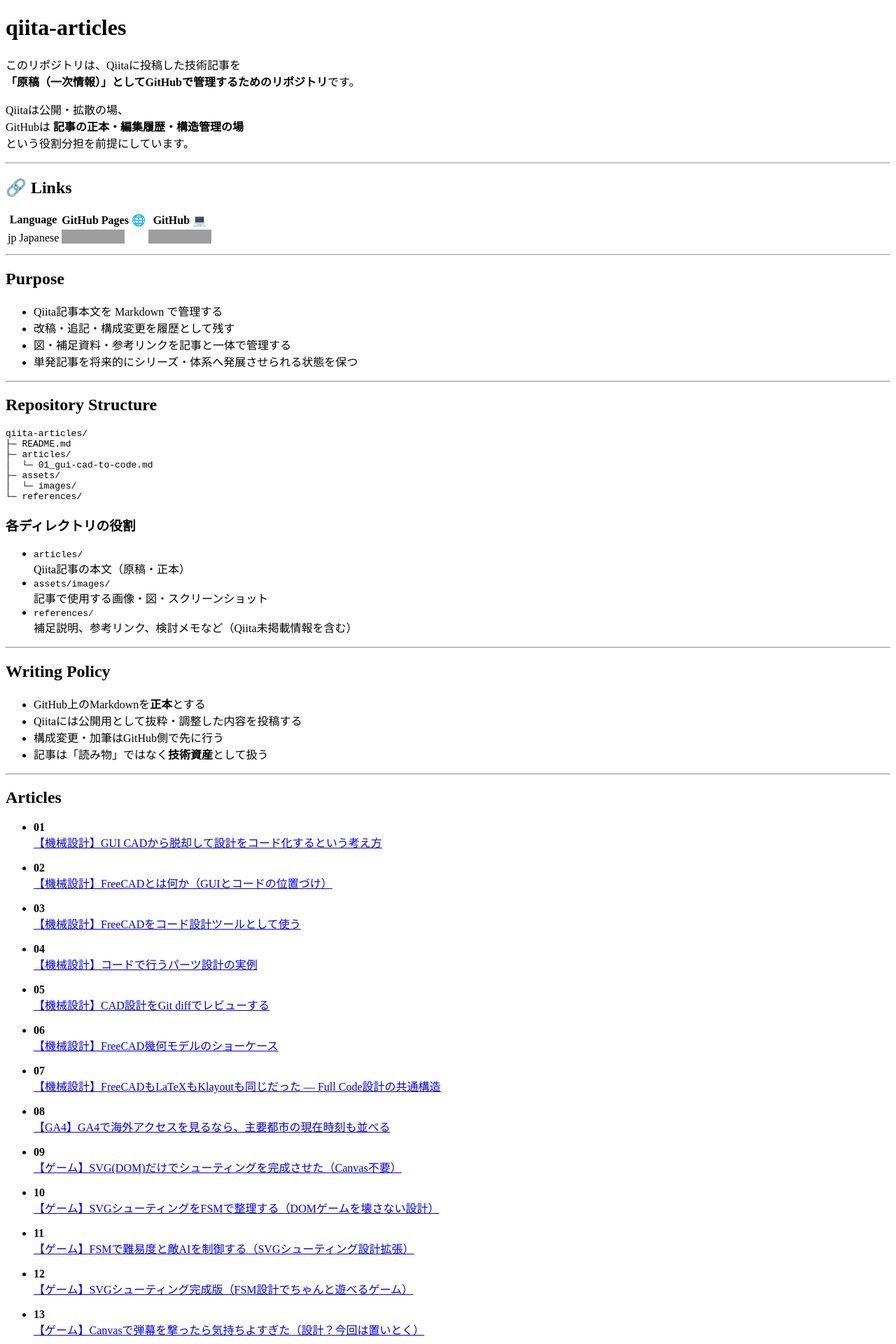
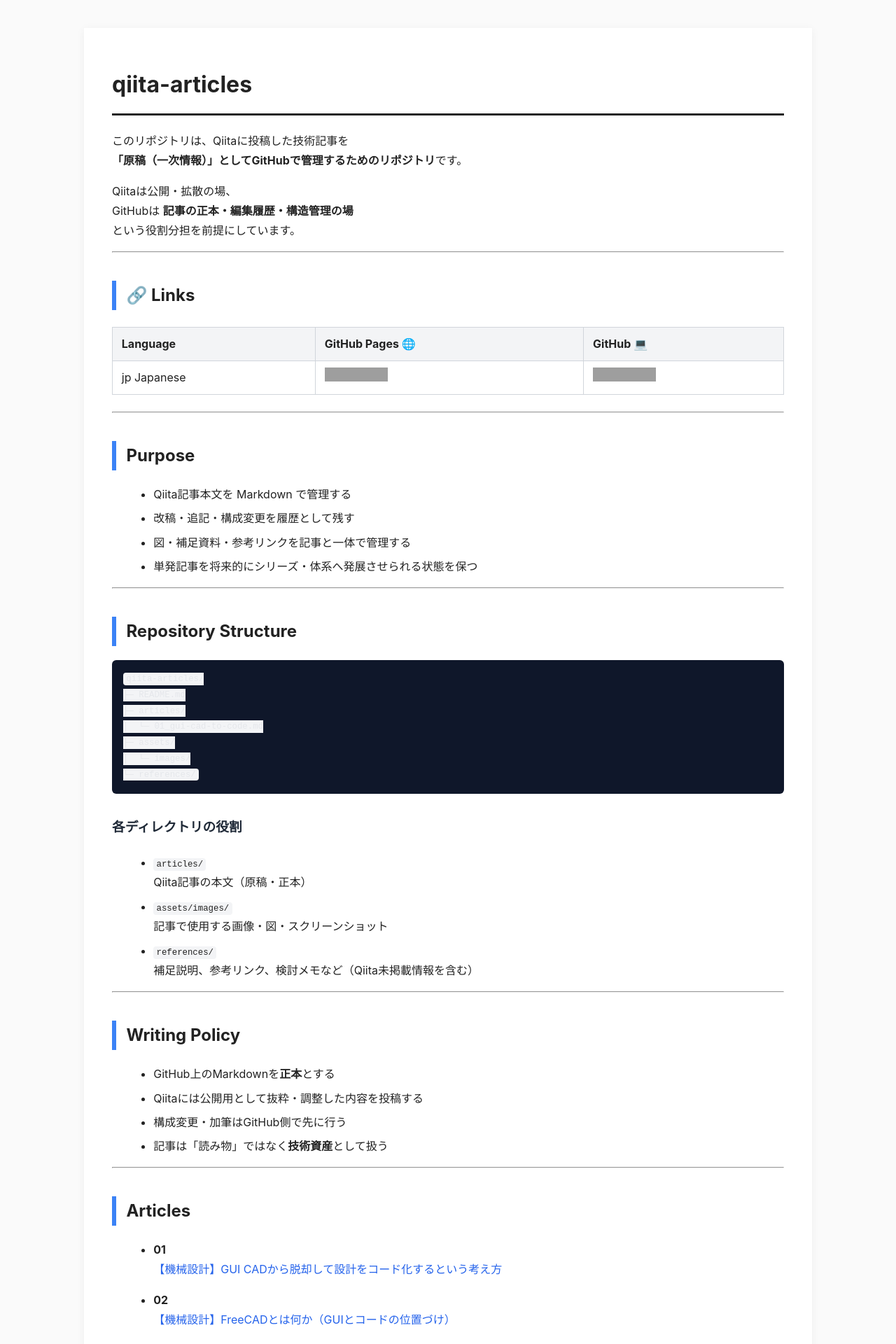
Before and after one commit to Samizo-AITL/qiita-articles, a Jekyll site: the page built from index.md, in a window 1280 px wide. Shown: the top 1920 px of the page at 70% size. Built offline with Jekyll 4.4.1, drawn with Linux system fonts in a browser that asks for light colours; grey boxes are pictures that could not be loaded.

Commit message:
Update default.html

```diff
--- a/_layouts/default.html
+++ b/_layouts/default.html
@@ -4,8 +4,12 @@
   <meta charset="UTF-8">
   <title>{{ page.title }}</title>
 
+  <!-- CSS -->
+  <link rel="stylesheet" href="{{ '/assets/css/style.css' | relative_url }}">
+
   <!-- KaTeX -->
-  <link rel="stylesheet" href="https://cdn.jsdelivr.net/npm/katex@0.16.9/dist/katex.min.css">
+  <link rel="stylesheet"
+        href="https://cdn.jsdelivr.net/npm/katex@0.16.9/dist/katex.min.css">
 
   <!-- Mermaid -->
   <script src="https://cdn.jsdelivr.net/npm/mermaid@10/dist/mermaid.min.js"></script>
@@ -14,6 +18,8 @@
   </script>
 </head>
 <body>
-  {{ content }}
+  <main>
+    {{ content }}
+  </main>
 </body>
 </html>
```
